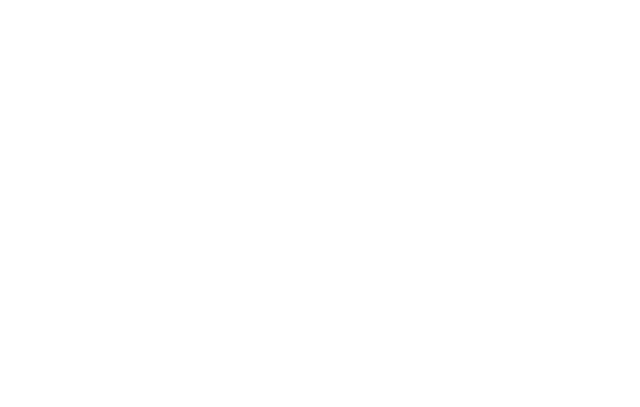
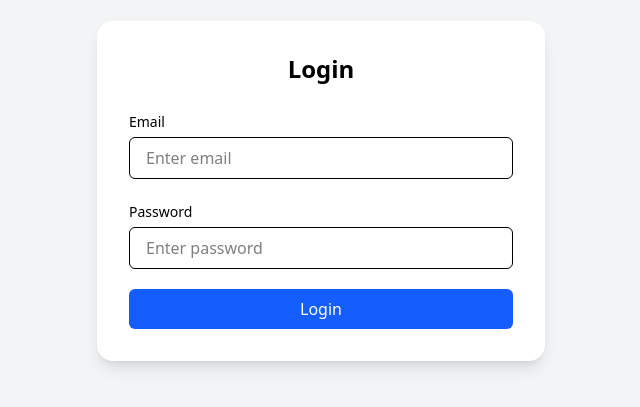
Before and after one commit to Arvindkumar20/UserDashoad, a React (Vite) app: page /login in a window 1280 px wide. Before the commit this address had no page. Shown: the part 209-616 px from the top of the page, without its empty margins (319-959 px from the left). Built offline with nearby package versions, Linux system fonts and the light colour scheme.

Commit message:
logout section comleted

```diff
--- a/package.json
+++ b/package.json
@@ -11,8 +11,10 @@
   },
   "dependencies": {
     "@tailwindcss/vite": "^4.1.11",
+    "axios": "^1.10.0",
     "react": "^19.1.0",
     "react-dom": "^19.1.0",
+    "react-hot-toast": "^2.5.2",
     "react-icons": "^5.5.0",
     "react-router-dom": "^7.6.3",
     "tailwindcss": "^4.1.11"
--- a/src/AppRoute.jsx
+++ b/src/AppRoute.jsx
@@ -5,6 +5,8 @@
 import UserSettings from "./dashboard/UserSettings";
 import TransactionHistory from "./dashboard/TransactionHistory";
 import ScrollToTop from "./utils/ScrollToTop";
+import Logout from "./dashboard/Logout";
+import Login from "./dashboard/Login";
 
 
 // import StatusByProcessChart from "./admindashboad/StatusByProcessChart";
@@ -43,6 +45,8 @@
           <Route path="/" element={<Dashboard />} />
           <Route path="/dashboard/buy-plan" element={<BuyPlan />} />
           <Route path="/dashboard/setting" element={<UserSettings />} />
+          <Route path="/dashboard/logout" element={<Logout />} />
+          <Route path="/login" element={<Login />} />
           <Route
             path="/dashboard/transaction-history"
             element={<TransactionHistory />}
--- /dev/null
+++ b/src/dashboard/Login.jsx
@@ -0,0 +1,82 @@
+import React, { useState } from "react";
+import { useNavigate } from "react-router-dom";
+import toast from "react-hot-toast";
+import axios from "axios";
+
+const Login = () => {
+  const navigate = useNavigate();
+  const [formData, setFormData] = useState({ email: "", password: "" });
+  const [loading, setLoading] = useState(false);
+
+  const handleChange = (e) => {
+    setFormData((prev) => ({
+      ...prev,
+      [e.target.name]: e.target.value,
+    }));
+  };
+
+  const handleSubmit = async (e) => {
+    e.preventDefault();
+
+    const { email, password } = formData;
+    if (!email || !password) return toast.error("All fields are required");
+
+    setLoading(true);
+    try {
+      // Replace with your actual API
+      const response = await axios.post(
+        "https://your-api.com/api/login",
+        formData
+      );
+
+      toast.success("Login successful!");
+      localStorage.setItem("token", response.data.token);
+      navigate("/dashboard");
+    } catch (err) {
+      toast.error(err?.response?.data?.message || "Login failed");
+    } finally {
+      setLoading(false);
+    }
+  };
+
+  return (
+    <div className="min-h-screen flex items-center justify-center bg-gray-100 px-4">
+      <div className="max-w-md w-full bg-white rounded-2xl shadow-lg p-8">
+        <h2 className="text-2xl font-semibold text-center mb-6">Login</h2>
+        <form onSubmit={handleSubmit} className="space-y-5">
+          <div>
+            <label className="text-sm font-medium">Email</label>
+            <input
+              type="email"
+              name="email"
+              value={formData.email}
+              onChange={handleChange}
+              className="w-full mt-1 px-4 py-2 border rounded-md focus:outline-none focus:ring focus:ring-blue-200"
+              placeholder="Enter email"
+            />
+          </div>
+          <div>
+            <label className="text-sm font-medium">Password</label>
+            <input
+              type="password"
+              name="password"
+              value={formData.password}
+              onChange={handleChange}
+              className="w-full mt-1 px-4 py-2 border rounded-md focus:outline-none focus:ring focus:ring-blue-200"
+              placeholder="Enter password"
+            />
+          </div>
+          <button
+            type="submit"
+            className="w-full bg-blue-600 hover:bg-blue-700 text-white py-2 rounded-md transition duration-200"
+            disabled={loading}
+          >
+            {loading ? "Logging in..." : "Login"}
+          </button>
+        </form>
+      </div>
+    </div>
+  );
+};
+
+export default Login;
```
Also changed, not shown: 1 other file (tests, documents, lock files or other folders).
